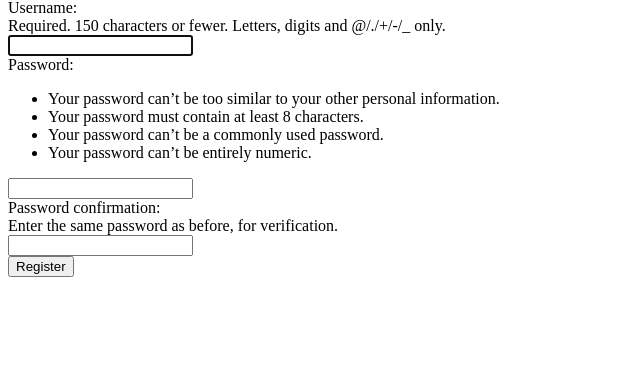
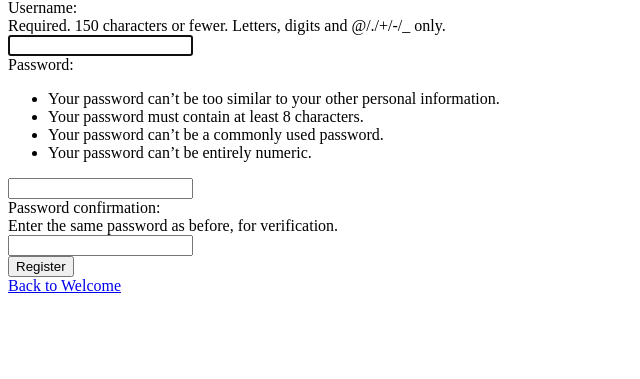
Before and after one commit to rafeehaq2006-ux/PersonalExpensesTracker, a Django app: page /register/ in a window 1280 px wide. Shown: the part 81-460 px from the top of the page, without its empty margins (0-640 px from the left). Run offline with Django 5.2, Linux system fonts and the light colour scheme.

Commit message:
added logout onto dashboard and ability to go back to welcome page in login and register pages

```diff
--- a/MyPersonalExpensesTracker/Expensesmanagement/templates/Expensesmanagement/Dashboard.html
+++ b/MyPersonalExpensesTracker/Expensesmanagement/templates/Expensesmanagement/Dashboard.html
@@ -5,4 +5,5 @@
 <a href="{% url 'add_expense' %}">Add Expense</a>
 <a href="{% url 'view_expenses' %}">View Expenses</a>
 <a href="{% url 'add_category' %}">Add Category</a>
+<a href="{% url 'signout' %}">Logout</a>
 {% endblock %}
--- a/MyPersonalExpensesTracker/website/templates/website/Login.html
+++ b/MyPersonalExpensesTracker/website/templates/website/Login.html
@@ -10,4 +10,5 @@
     <button type="submit">Login</button>
     <p>{{ error }}</p>
 </form>
+<a href="{% url 'welcome' %}">Back to Welcome</a>
 {% endblock %}
--- a/MyPersonalExpensesTracker/website/templates/website/Register.html
+++ b/MyPersonalExpensesTracker/website/templates/website/Register.html
@@ -7,4 +7,5 @@
         <button type="submit">Register</button>
         {% csrf_token %}
     </form>
+<a href="{% url 'welcome' %}">Back to Welcome</a>
 {% endblock %}
--- a/MyPersonalExpensesTracker/website/views.py
+++ b/MyPersonalExpensesTracker/website/views.py
@@ -26,7 +26,7 @@ def login(request):
 
 def signout(request):
     logout(request)
-    return redirect('login')
+    return redirect('welcome')
 
 def welcome(request):
     return render(request, 'website/welcome.html')
```
Also changed, not shown: MyPersonalExpensesTracker/db.sqlite3.
